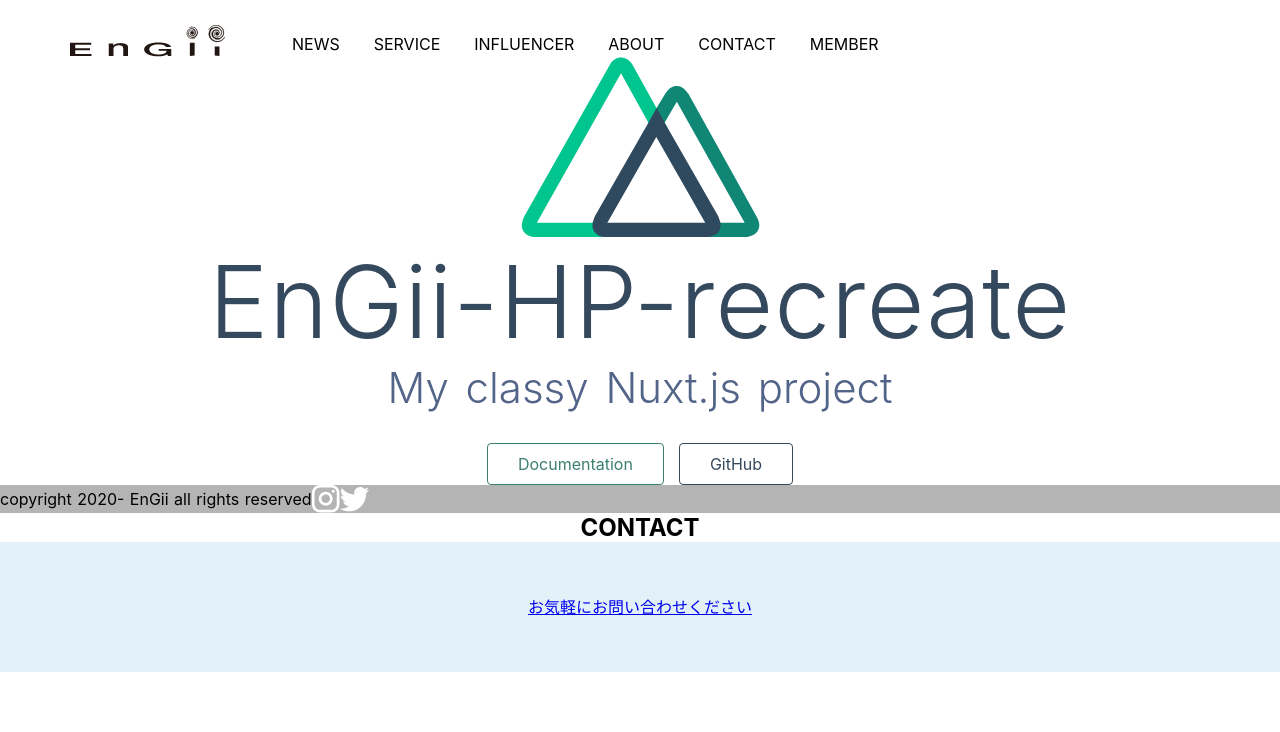
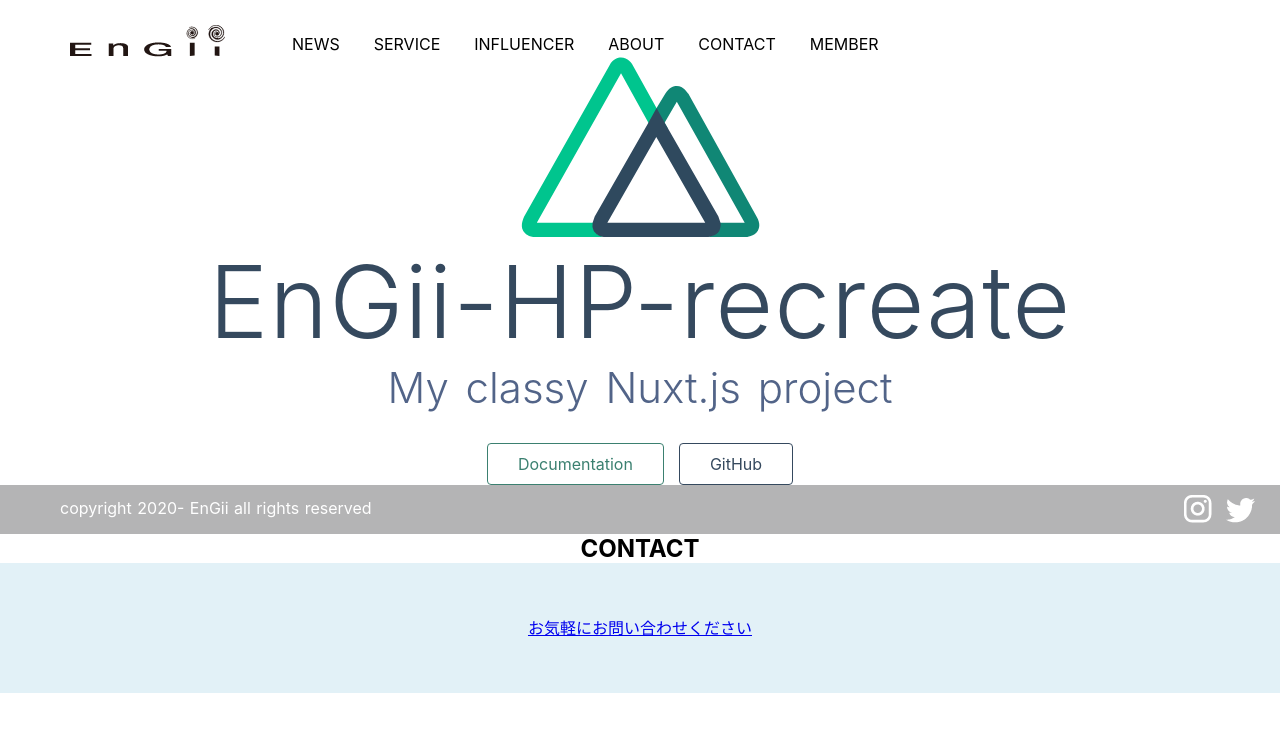
Before and after one commit to reiji-0720/EnGii-HP-recreate, a Nuxt app: page / in a window 1280 px wide. Shown: the top 732 px of the page. Built offline with nearby package versions, Linux system fonts and the light colour scheme.

Commit message:
メディアフッター完成

```diff
--- a/components/mediaFooter.vue
+++ b/components/mediaFooter.vue
@@ -1,22 +1,37 @@
 <template>
-    <div class="mediaFooter">
-        <p>copyright 2020- EnGii all rights reserved</p>
-        <img src="~/assets/instagram.png" class="inataLogo">
-        <img src="~/assets/twitter.png" class="twitterLogo">
+  <div class="mediaFooter">
+    <div class="footerContainer">
+      <p>copyright 2020- EnGii all rights reserved</p>
+      <div class="mediaLogo">
+        <img src="~/assets/instagram.png" />
+        <img src="~/assets/twitter.png" />
+      </div>
     </div>
+  </div>
 </template>
 
 <script>
-export default {
-
-}
+export default {};
 </script>
 
 <style>
 .mediaFooter {
-    width: 100%;
-    display: flex;
-    align-items: center;
-    background-color: #B4B4B5;
+  width: 100%;
+  background-color: #b4b4b5;
+}
+.footerContainer {
+  display: flex;
+  align-items: center;
+ padding: 10px 0 7px 0;
+}
+.mediaFooter p {
+  color: #ffff;
+  margin: 0 430px 7px 60px;
+}
+.mediaLogo {
+  margin: 0 10px 0 375px;
+}
+.mediaLogo img{
+  margin: 0 7px 0 7px;
 }
 </style>
```
